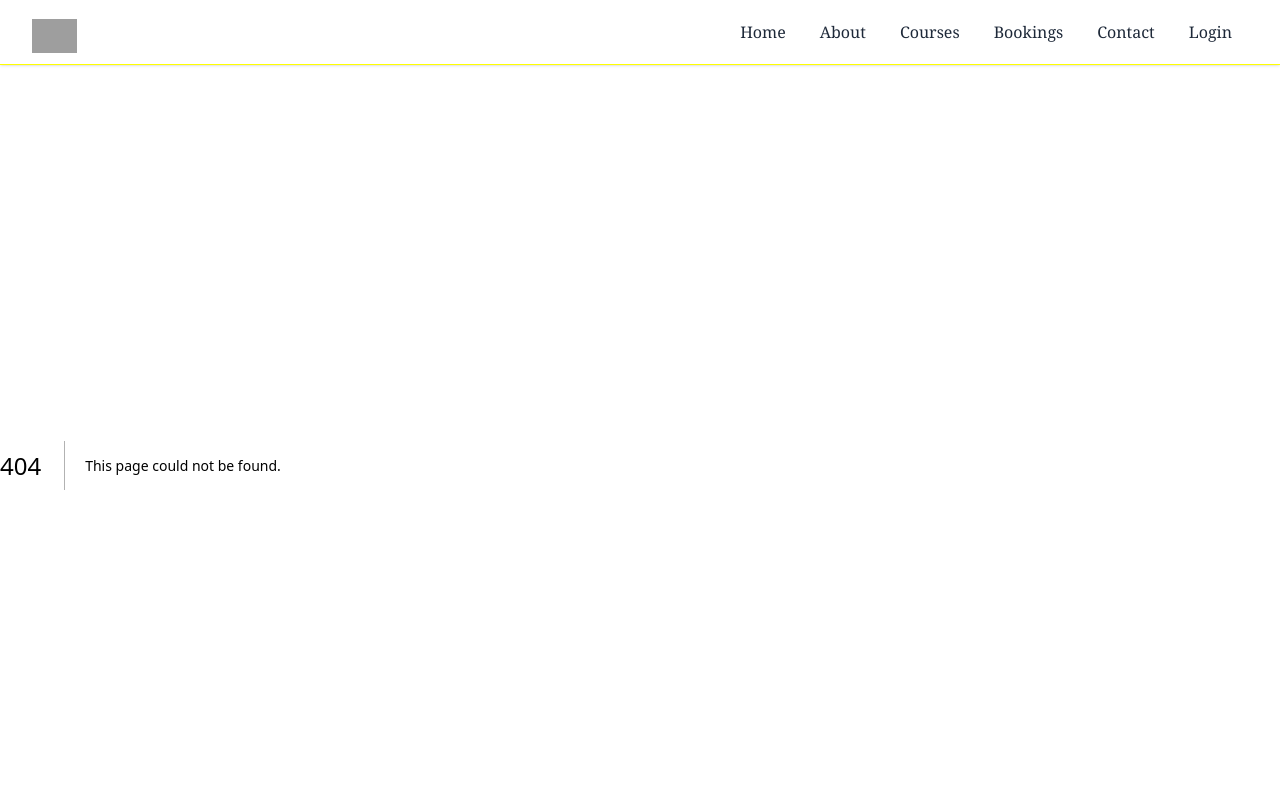
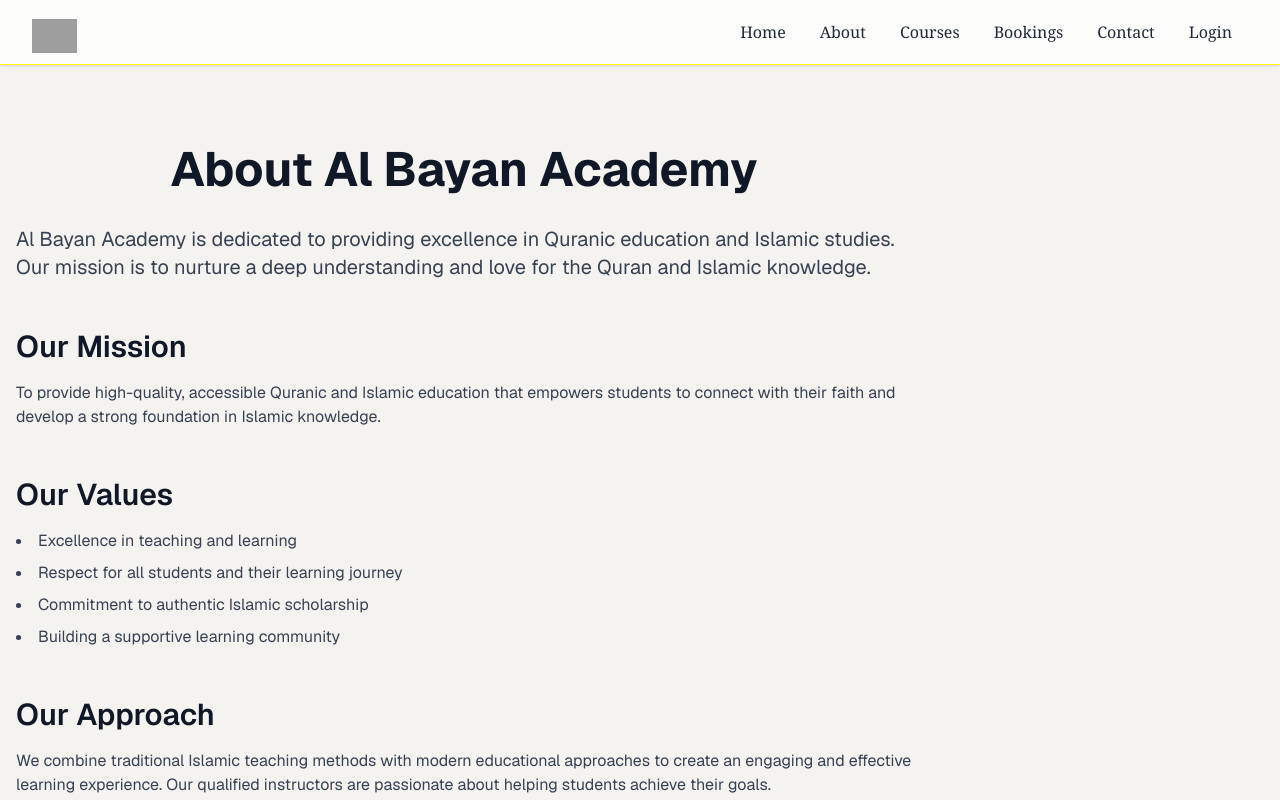
Before and after one commit to riad-mammadov/Al-Bayan-Academy, a Next.js app: page /about in a window 1280 px wide. Before the commit this address had no page. Shown: the top 800 px of the page. Built offline with nearby package versions, Linux system fonts and the light colour scheme; grey boxes are pictures that could not be loaded.

Commit message:
add page boilerplate

```diff
--- /dev/null
+++ b/app/about/page.tsx
@@ -0,0 +1,39 @@
+export default function About() {
+  return (
+    <div className="min-h-screen py-20 px-4 bg-[#F5F3F0]">
+      <div className="max-w-4xl mx-auto">
+        <h1 className="text-5xl font-bold text-gray-900 mb-8 text-center">
+          About Al Bayan Academy
+        </h1>
+
+        <div className="prose prose-lg max-w-none">
+          <p className="text-xl text-gray-700 mb-6">
+            Al Bayan Academy is dedicated to providing excellence in Quranic education and Islamic studies.
+            Our mission is to nurture a deep understanding and love for the Quran and Islamic knowledge.
+          </p>
+
+          <h2 className="text-3xl font-semibold text-gray-900 mt-12 mb-4">Our Mission</h2>
+          <p className="text-gray-700 mb-6">
+            To provide high-quality, accessible Quranic and Islamic education that empowers students
+            to connect with their faith and develop a strong foundation in Islamic knowledge.
+          </p>
+
+          <h2 className="text-3xl font-semibold text-gray-900 mt-12 mb-4">Our Values</h2>
+          <ul className="list-disc list-inside text-gray-700 space-y-2 mb-6">
+            <li>Excellence in teaching and learning</li>
+            <li>Respect for all students and their learning journey</li>
+            <li>Commitment to authentic Islamic scholarship</li>
+            <li>Building a supportive learning community</li>
+          </ul>
+
+          <h2 className="text-3xl font-semibold text-gray-900 mt-12 mb-4">Our Approach</h2>
+          <p className="text-gray-700 mb-6">
+            We combine traditional Islamic teaching methods with modern educational approaches to create
+            an engaging and effective learning experience. Our qualified instructors are passionate about
+            helping students achieve their goals.
+          </p>
+        </div>
+      </div>
+    </div>
+  );
+}
```
